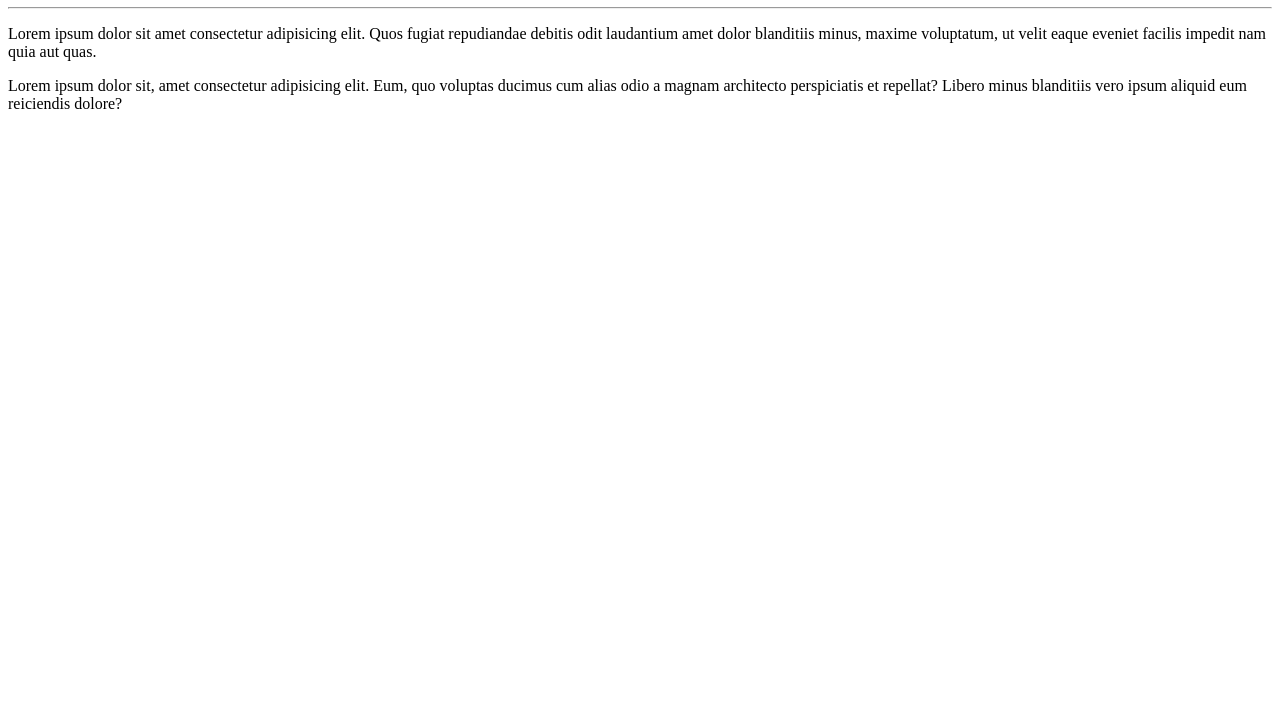
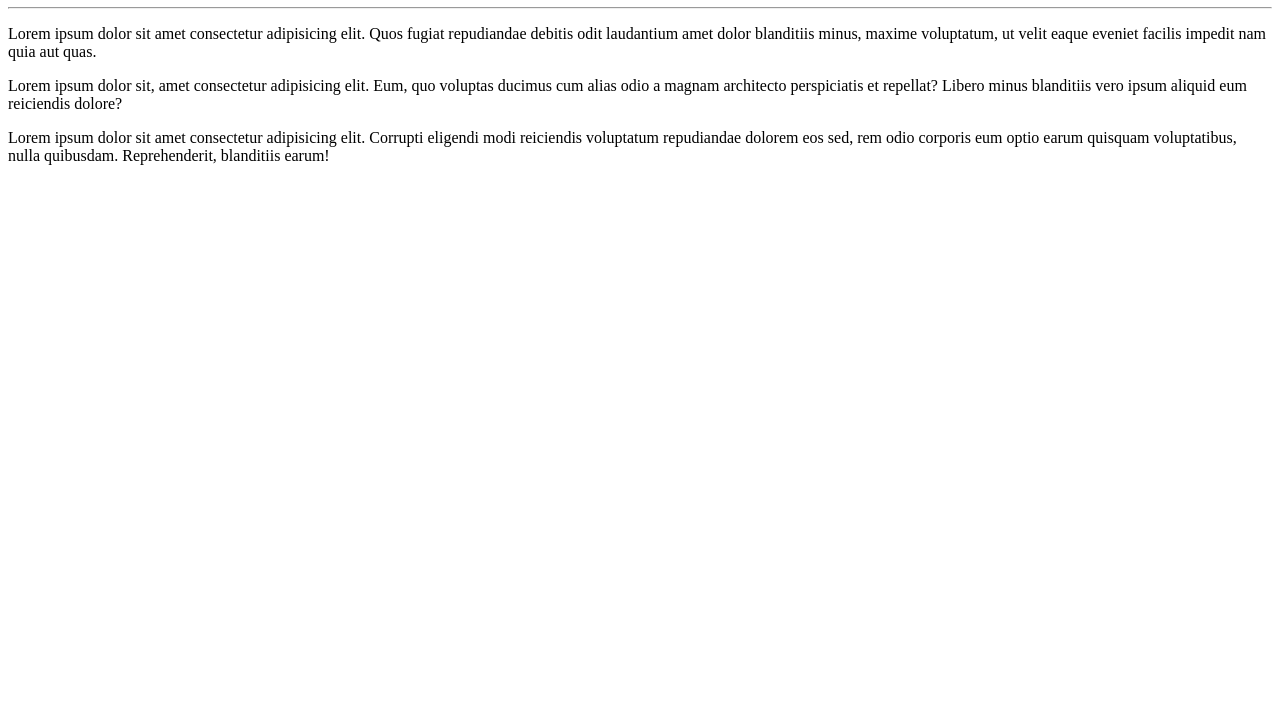
Before and after one commit to rmontalvao/Ola-Mundo, a plain HTML site: page site-exemplo/index.html in a window 1280 px wide. Shown: the part 73-800 px from the top of the page. Drawn offline with Linux system fonts and the light colour scheme.

Commit message:
Modifica Branch1

```diff
--- a/site-exemplo/index.html
+++ b/site-exemplo/index.html
@@ -3,12 +3,13 @@
 <head>
     <meta charset="UTF-8">
     <meta name="viewport" content="width=device-width, initial-scale=1.0">
-    <title>Meu primeiro site em repositório</title>
+    <title>Meu primeiro site repositório</title>
 </head>
 <body>
     <h1>Olá Mundo</h1>
     <hr>
     <p>Lorem ipsum dolor sit amet consectetur adipisicing elit. Quos fugiat repudiandae debitis odit laudantium amet dolor blanditiis minus, maxime voluptatum, ut velit eaque eveniet facilis impedit nam quia aut quas.</p>
     <p>Lorem ipsum dolor sit, amet consectetur adipisicing elit. Eum, quo voluptas ducimus cum alias odio a magnam architecto perspiciatis et repellat? Libero minus blanditiis vero ipsum aliquid eum reiciendis dolore?</p>
+    <p>Lorem ipsum dolor sit amet consectetur adipisicing elit. Corrupti eligendi modi reiciendis voluptatum repudiandae dolorem eos sed, rem odio corporis eum optio earum quisquam voluptatibus, nulla quibusdam. Reprehenderit, blanditiis earum!</p>
 </body>
 </html>
```
